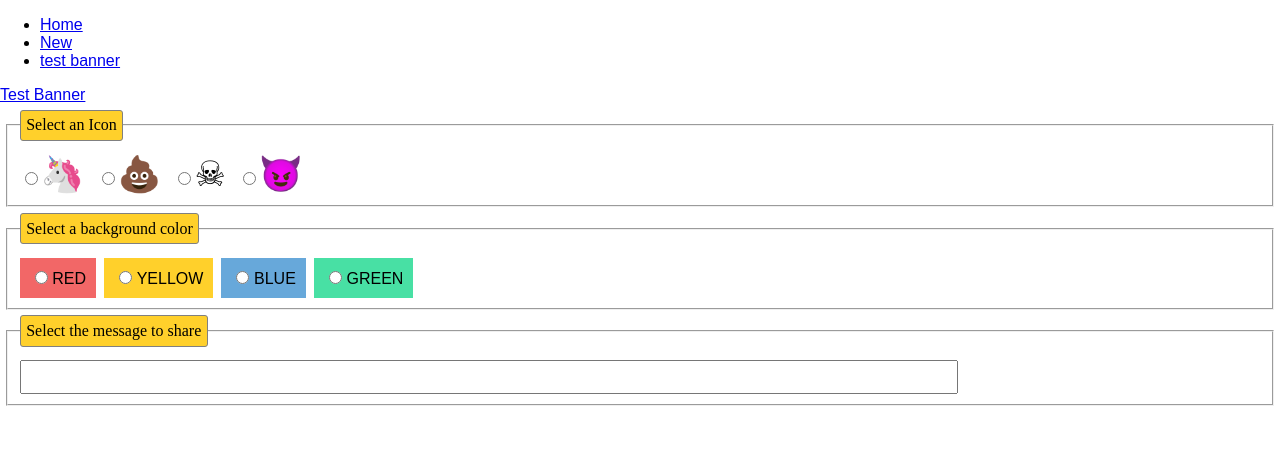
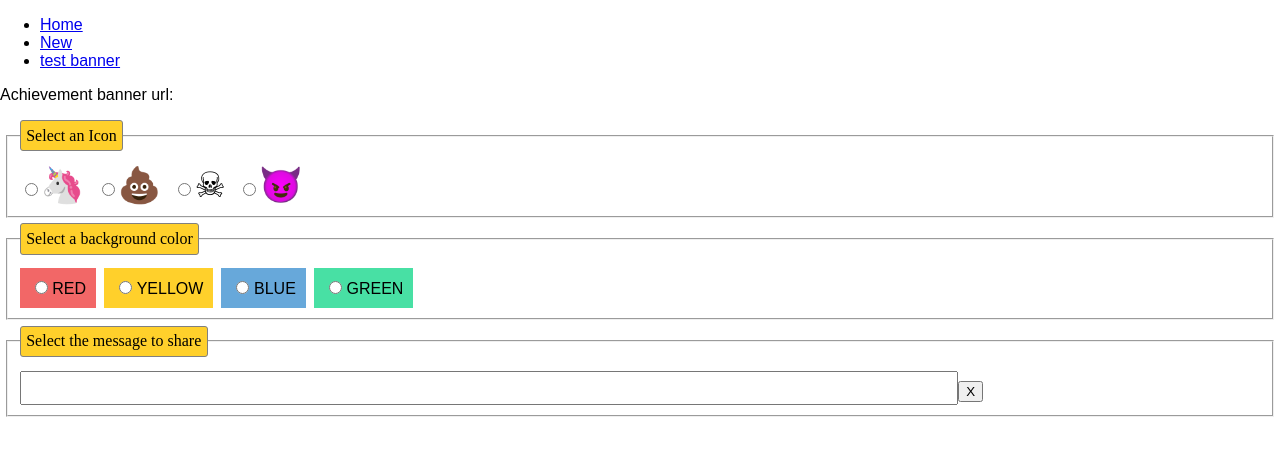
Before and after one commit to thecodegoddess/achievement-generator, a React (Create React App) app: page /achieve/new in a window 1280 px wide. Shown: the top 456 px of the page. Built offline with nearby package versions, Linux system fonts and the light colour scheme; a web font is replaced by a local one.

Commit message:
WIP Add url shortening

```diff
--- a/src/components/CreateOne.js
+++ b/src/components/CreateOne.js
@@ -5,7 +5,9 @@ import TextInput from './TextInput';
 
 import withBannerState from '../hoc/withBannerState';
 
-const CreateOne = ({ updateValue, colors, icons, url }) => {
+
+
+const CreateOne = ({ resetUrl, updateValue, colors, icons, getUrl, shortenedUrl, url }) => {
 
 	const iconOptions = Object.keys(icons).map((item) => {
 		return {
@@ -24,15 +26,14 @@ const CreateOne = ({ updateValue, colors, icons, url }) => {
 
 	return (
 		<main>
-			<pre>{ url }</pre>
-			<Link to={ url }>Test Banner</Link>
+			<p>Achievement banner url: { shortenedUrl !== null ? <a href={ shortenedUrl }>{ shortenedUrl }</a> : null }</p>
+
 			<Options
 				name="icons"
 				classMod="icons"
 				title="Select an Icon"
 				radioOptions={ iconOptions }
 				onUpdate={ (val) => {
-					console.log('value of icon is ', val);
 					updateValue({ key : 'icon', value : val});
 				}}
 			/>
@@ -42,7 +43,6 @@ const CreateOne = ({ updateValue, colors, icons, url }) => {
 				classMod="colors"
 				radioOptions={ colorOptions }
 				onUpdate={ (val) => {
-					console.log('value of icon is ', val);
 					updateValue({ key : 'color', value : val});
 				}}
 			/>
@@ -51,10 +51,10 @@ const CreateOne = ({ updateValue, colors, icons, url }) => {
 				classMod="text"
 				name="message"
 				onUpdate={ (val) => {
-					console.log('value of icon is ', val);
 					updateValue({ key : 'message', value : val});
 				}}
 			/>
+			{ url !== null ? <button onClick={ getUrl }>Get Url</button> : null }
 
 		</main>
 	)
--- a/src/components/TextInput.js
+++ b/src/components/TextInput.js
@@ -16,13 +16,19 @@ class TextInput extends Component {
 
 	onChange = ({ target }) => {
 		// debugger;
-		console.log(target, target.value);
 		// return
 		this.setState({
 			value : target.value
 		});
 
 		this.props.onUpdate(target.value);
+	};
+
+	clear = () => {
+		this.setState({
+			value : ''
+		});
+		this.props.onUpdate('');
 	};
 
 	render() {
@@ -42,6 +48,7 @@ class TextInput extends Component {
 					name={ name }
 					onChange={ this.onChange }
 				/>
+				<button onClick={ this.clear }>X</button>
 
 			</fieldset>
 		);
--- a/src/hoc/withBannerState.js
+++ b/src/hoc/withBannerState.js
@@ -11,7 +11,33 @@ const withBannerState = (ComponentToWrap) => {
 				color : '',
 				message : '',
 			},
-			url : '',
+			url : null,
+			shortenedUrl : null
+		};
+
+		getUrl = () => {
+			const { url } = this.state;
+
+			if (url) {
+				fetch('https://www.googleapis.com/urlshortener/v1/url?key=AIzaSyDea5uP9WFunTnECmoUGFi32BxxoHFckOQ', {
+					method : 'POST',
+					body : JSON.stringify({ "longUrl" : url }),
+					headers : new Headers({
+						'Content-Type' : 'application/json'
+					})
+
+				}).then(response => response.json()).then(jResp => {
+					const { id } = jResp;
+					console.log(jResp)
+
+					if (id) {
+						this.setState({
+							shortenedUrl : id
+						})
+
+					}
+				}).catch(err => console.warn(err))
+			}
 		};
 
 		updateValue = ({ key, value }) => {
@@ -20,7 +46,13 @@ const withBannerState = (ComponentToWrap) => {
 				[key] : value
 			};
 
-			const url = `/achievement/${encodeURIComponent(newOptions.icon)}/${encodeURIComponent(newOptions.color)}/${encodeURIComponent(newOptions.message)}`;
+			let url = null;
+
+			if (newOptions.icon !== '' && newOptions.color !== '' && newOptions.message !== '') {
+
+				url = `${window.location.origin}/achieve/achievement/${encodeURIComponent(newOptions.icon)}/${encodeURIComponent(newOptions.color)}/${encodeURIComponent(newOptions.message)}`;
+
+			}
 			this.setState({
 				options : newOptions,
 				url,
@@ -34,7 +66,9 @@ const withBannerState = (ComponentToWrap) => {
 					icons={ ICONS }
 					{ ...this.props }
 					url={ this.state.url }
+					shortenedUrl={ this.state.shortenedUrl }
 					updateValue={ this.updateValue }
+					getUrl={ this.getUrl }
 				/>
 			);
 		}
```
